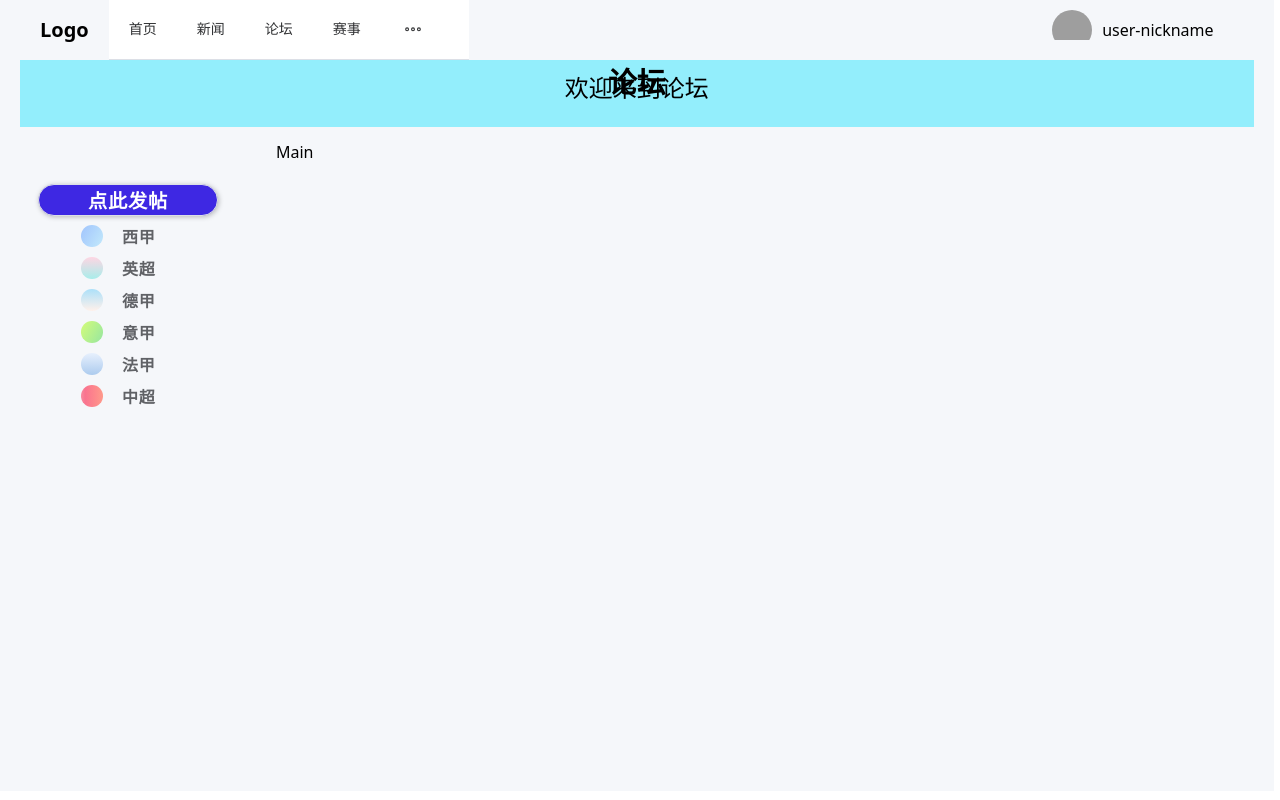
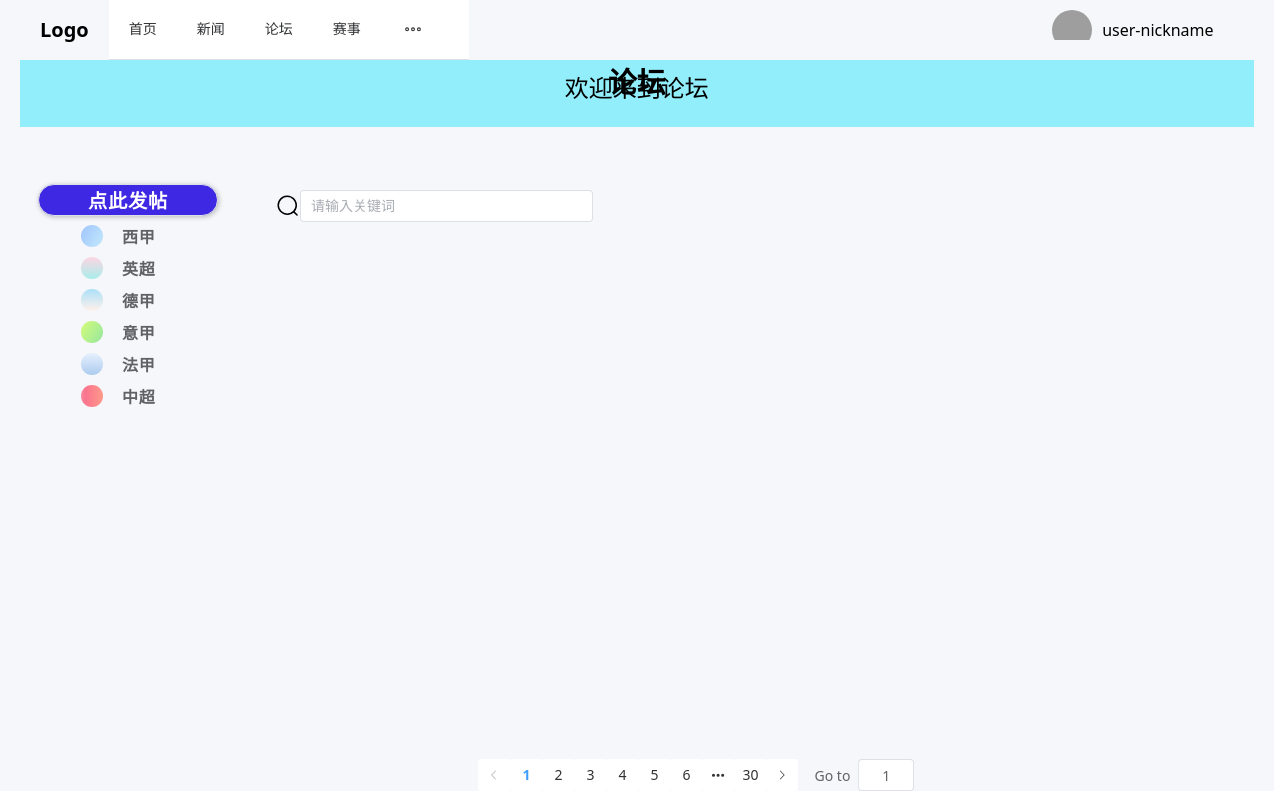
Before and after one commit to DATE-W/DB_design, a Vue app in the folder Frontend/: page /forum in a window 1280 px wide. Built offline with nearby package versions, Linux system fonts and the light colour scheme; grey boxes are pictures that could not be loaded.

Commit message:
2153398_wh_论坛UI优化
增加搜索框：在搜索框中输入关键词后可以log关键词内容；
增加分页栏：默认为30页，每页10个内容，能够输入页数进行跳转。

```diff
--- a/Frontend/src/components/EditPost.vue
+++ b/Frontend/src/components/EditPost.vue
@@ -55,10 +55,9 @@
   </template>
 
   <script>
-  import { defineComponent } from 'vue';
   import MyNav from './nav.vue';
 
-  export default defineComponent({
+  export default{
     components: {
       'my-nav': MyNav
     },
@@ -102,7 +101,7 @@
         }
       }
     }
-  });
+  };
   </script>
 
   <style scoped>
--- a/Frontend/src/components/forum.vue
+++ b/Frontend/src/components/forum.vue
@@ -16,22 +16,36 @@
                 </div>
             </el-header>
             <!-- 上端论坛话题显示 -->
-            <el-container>
+            <el-container class="content-container">
                 <el-aside width="20vw">
                     <div class="button-container">
-                        <el-button class="postButton" round>
-                            <text class="postButtonText" @click="redirectToEditPost">点此发帖</text>
+                        <el-button class="postButton" @click="redirectToEditPost" round>
+                            <text class="postButtonText">点此发帖</text>
                         </el-button>
                         <div v-for="row in buttonRows" :key="row">
-                            <el-button v-for="button in row" :key="button.type" @click="selectTopic(button)" class="raceButtonBox" text>
-                                <div :class="['raceButtonCircle' , button.color]"></div>
+                            <el-button v-for="button in row" :key="button.type" @click="selectTopic(button)"
+                                class="raceButtonBox" text>
+                                <div :class="['raceButtonCircle', button.color]"></div>
                                 <div class="raceButtonText">{{ button.text }}</div>
                             </el-button>
                         </div>
                     </div>
                 </el-aside>
                 <!-- 左侧选择话题 -->
-                <el-main>Main</el-main>
+                <el-main>
+                    <div class="search-container">
+                        <el-icon class="search-icon">
+                            <Search />
+                        </el-icon>
+                        <el-input class="search-input" v-model="searchKeyword" placeholder="请输入关键词"
+                            @keyup.enter.native="handleSearch"></el-input>
+                    </div>
+                    <div class="page-container">
+                        <el-pagination @current-change="handlePageChange" :current-page="currentPage" :page-size="pageSize"
+                            layout="prev, pager, next, jumper" :total="totalItems"></el-pagination>
+                    </div>
+                    <!-- 换页(含跳转功能) -->
+                </el-main>
                 <!-- 右侧展示当前话题的帖子 -->
             </el-container>
         </el-container>
@@ -39,15 +53,16 @@
 </template>
 
 <style scoped>
-.bkBox{
+.bkBox {
     position: absolute;
-    width:99.5%;
-    height:98.9%;
+    width: 99.5%;
+    height: 98.9%;
     background-color: #F5F7FA;
 }
+
 .forum-header {
     text-align: center;
-    height:5.2vw;
+    height: 5.2vw;
 }
 
 .button-container {
@@ -58,42 +73,51 @@
     margin-top: 20%;
 }
 
+.content-container {
+    flex-grow: 1;
+    display: flex;
+    flex-direction: row;
+}
+
 /*次顶部显示style*/
-.subHeaderBox{
+.subHeaderBox {
     text-align: center;
-    height:5.2vw;
+    height: 5.2vw;
     background-color: #93eefc;
 }
-.subTittle{
+
+.subTittle {
     color: black;
     font-family: NSimSun;
     font-size: 1.8rem;
     font-style: normal;
     font-weight: 600;
     line-height: normal;
-    height:0.7vw;
+    height: 0.7vw;
 }
-.subDescription{
+
+.subDescription {
     color: black;
     font-family: STKaiti;
     font-size: 1.5rem;
     font-style: normal;
     font-weight: 400;
     line-height: normal;
-    height:0.7vw;
+    height: 0.7vw;
 }
 
 /* 发帖按钮 */
-.postButton{
+.postButton {
     margin-top: 1vw;
     margin-bottom: 0.3vw;
     border-radius: 8vw;
     background-color: #3e28e3;
     box-shadow: 1px 1px 5px 0px rgba(0, 0, 0, 0.25);
-    width:14vw;
-    height:2.5vw;
+    width: 14vw;
+    height: 2.5vw;
 }
-.postButtonText{
+
+.postButtonText {
     color: rgb(255, 255, 255);
     font-family: Ubuntu;
     font-size: 1.2rem;
@@ -104,19 +128,21 @@
 }
 
 /*各联赛按钮*/
-.raceButtonBox{
-    margin:0.5vw;
+.raceButtonBox {
+    margin: 0.5vw;
     border-radius: 20vw;
-    height:1.5vw;
+    height: 1.5vw;
 }
-.raceButtonCircle{
+
+.raceButtonCircle {
     position: relative;
-    left:-1.5vw;
+    left: -1.5vw;
     border-radius: 50%;
-    width:1.7vw;
-    height:1.7vw;
+    width: 1.7vw;
+    height: 1.7vw;
 }
-.raceButtonText{
+
+.raceButtonText {
     font-family: Ubuntu;
     font-size: 1rem;
     font-style: normal;
@@ -124,6 +150,23 @@
     line-height: normal;
     letter-spacing: 0.8px;
 }
+
+.search-container {
+    margin-top: 50px;
+    display: flex;
+    align-items: center;
+}
+
+.search-input {
+    width: 30%;
+}
+
+.search-icon {
+    font-size: 24px;
+}
+
+/* icon大小 */
+
 /*每个联赛的横幅颜色*/
 .LL {
     background-image: linear-gradient(120deg, #a1c4fd 0%, #c2e9fb 100%);
@@ -148,30 +191,42 @@
 .CSL {
     background-image: linear-gradient(to right, #f78ca0 0%, #f9748f 19%, #fd868c 60%, #fe9a8b 100%);
 }
+
+.page-container {
+    position: absolute;
+    bottom: 0px;
+    left: 55%;
+    transform: translateX(-50%);
+}
+
+/* 将换页放在最底部的中央 */
 </style>
 
 <script>
-import { defineComponent } from 'vue';
 import MyNav from './nav.vue';
 
-export default defineComponent({
+export default {
     components: {
-      'my-nav': MyNav
+        'my-nav': MyNav
     },
     data() {
         return {
             selectedTopic: '论坛',
-            selectedColor: '',
-            selectedDescription: '',
-            isButtonClicked:false,
+            selectedColor: '',  //随着选择的主题改变颜色
+            selectedDescription: '',  //随着选择的主题改变描述
+            searchKeyword: '', // 保存搜索关键词
+            isButtonClicked: false,
             buttons: [
-                { type: 'LL', text: '西甲', color: 'LL', description: '西甲联赛是西班牙的顶级足球联赛'},
-                { type: 'PL', text: '英超', color: 'PL', description: '英超联赛是英格兰的顶级足球联赛'},
-                { type: 'BL', text: '德甲', color: 'BL', description: '德甲联赛是德国的顶级足球联赛'},
-                { type: 'SA', text: '意甲', color: 'SA', description: '意甲联赛是意大利的顶级足球联赛'},
-                { type: 'L1', text: '法甲', color: 'L1', description: '法甲联赛是法国的顶级足球联赛'},
-                { type: 'CSL', text: '中超', color: 'CSL', description: '中超联赛是中国建立的足球联赛，拥有武磊等顶级球员'},
+                { type: 'LL', text: '西甲', color: 'LL', description: '西甲联赛是西班牙的顶级足球联赛' },
+                { type: 'PL', text: '英超', color: 'PL', description: '英超联赛是英格兰的顶级足球联赛' },
+                { type: 'BL', text: '德甲', color: 'BL', description: '德甲联赛是德国的顶级足球联赛' },
+                { type: 'SA', text: '意甲', color: 'SA', description: '意甲联赛是意大利的顶级足球联赛' },
+                { type: 'L1', text: '法甲', color: 'L1', description: '法甲联赛是法国的顶级足球联赛' },
+                { type: 'CSL', text: '中超', color: 'CSL', description: '中超联赛是中国建立的足球联赛，拥有武磊等顶级球员' },
             ],
+            currentPage: 1,
+            pageSize: 10,  //每页10项
+            totalItems: 300, // 假设总共有300项 共30页
         };
     },
     computed: {
@@ -192,9 +247,23 @@ export default defineComponent({
             this.selectedColor = button.color;
             this.selectedDescription = button.description;
         },
-        redirectToEditPost(){
+        redirectToEditPost() {
             this.$router.push('/EditPost')
-        }
+        },
+        handlePageChange(currentPage) {
+            this.currentPage = currentPage;
+            // 根据currentPage加载对应页的数据
+            this.loadData(); // 替换为实际的加载数据函数
+        },
+        loadData() {
+            // 根据当前页码加载对应页的数据
+            // 实现加载数据的逻辑
+        },
+        handleSearch() {
+            // 处理搜索逻辑，可以根据searchKeyword进行搜索操作
+            // 示例：输出搜索关键词
+            console.log('搜索关键词:', this.searchKeyword);
+        },
     },
-});
+};
 </script>
```
